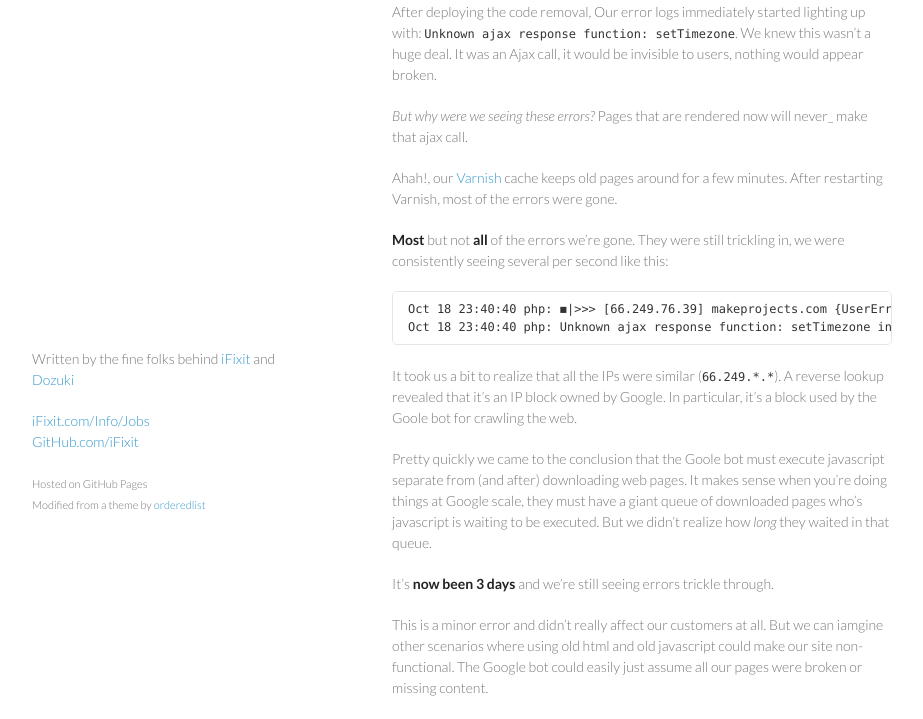
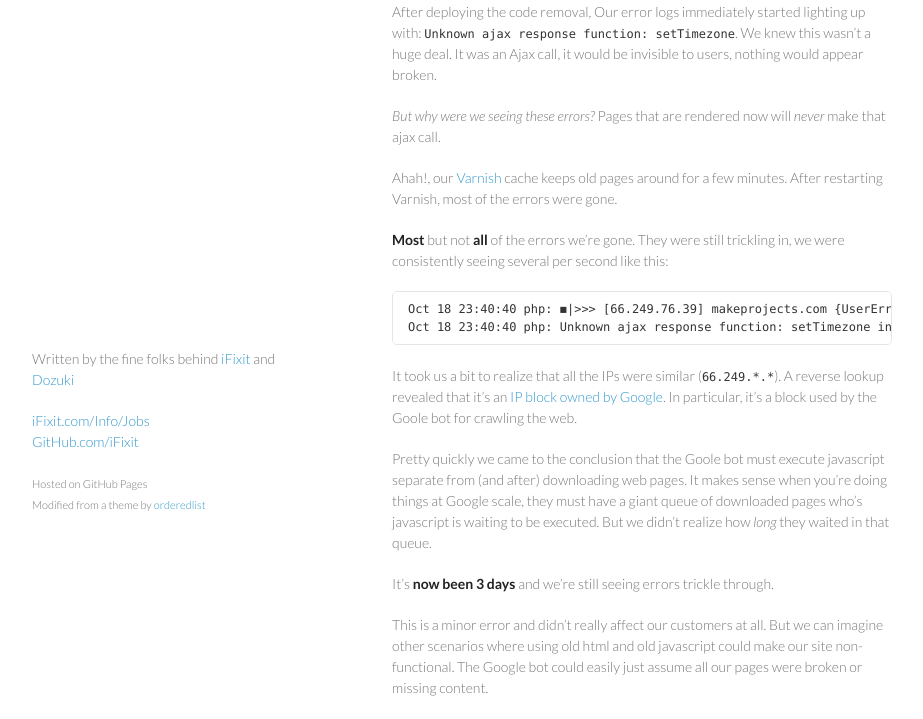
Before and after one commit to iFixit/itbrokeand.ifixit.com, a Jekyll site: the page built from _posts/2012-10-21-google-bot-delays-javascript.md, in a window 1280 px wide. Shown: the part 316-1035 px from the top of the page, without its empty margins (178-1101 px from the left). Built offline with Jekyll 4.4.1, drawn with Linux system fonts in a browser that asks for light colours; Markdown is read by kramdown in place of the engine named in the settings; comment, search, counter and statistics services are not loaded.

Commit message:
Post: Google bot - fix typos, add a link

```diff
--- a/_posts/2012-10-21-google-bot-delays-javascript.md
+++ b/_posts/2012-10-21-google-bot-delays-javascript.md
@@ -23,7 +23,7 @@ It was an Ajax call, it would be invisible to users,
 nothing would appear broken.
 
 _But why were we seeing these errors?_
-Pages that are rendered now will never_ make that ajax call.
+Pages that are rendered now will _never_ make that ajax call.
 
 Ahah!, our [Varnish](https://www.varnish-cache.org/) cache
 keeps old pages around for a few minutes.
@@ -37,7 +37,7 @@ we were consistently seeing several per second like this:
     Oct 18 23:40:40 php: Unknown ajax response function: setTimezone in ... <<<|◼
 
 It took us a bit to realize that all the IPs were similar (`66.249.*.*`).
-A reverse lookup revealed that it's an IP block owned by Google.
+A reverse lookup revealed that it's an [IP block owned by Google](http://www.tcpiputils.com/browse/ip-address/66.249.76.39).
 In particular, it's a block used by the Goole bot for crawling the web.
 
 Pretty quickly we came to the conclusion that the Goole bot must
@@ -49,7 +49,7 @@ But we didn't realize how _long_ they waited in that queue.
 It's __now been 3 days__ and we're still seeing errors trickle through.
 
 This is a minor error and didn't really affect our customers at all.
-But we can iamgine other scenarios where using old html and old javascript
+But we can imagine other scenarios where using old html and old javascript
 could make our site non-functional.
 The Google bot could easily just assume all our pages were broken or missing content.
 
```
